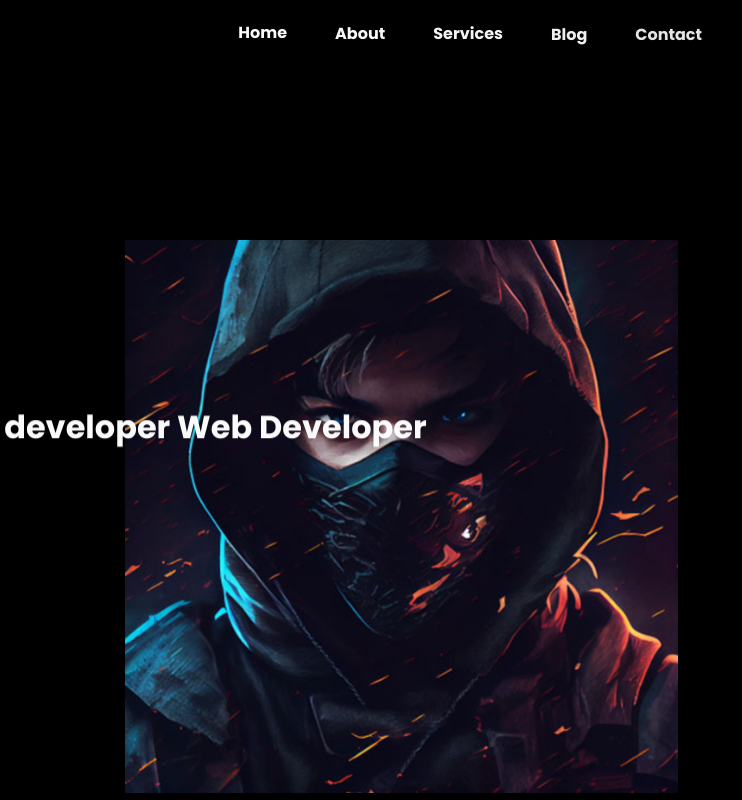
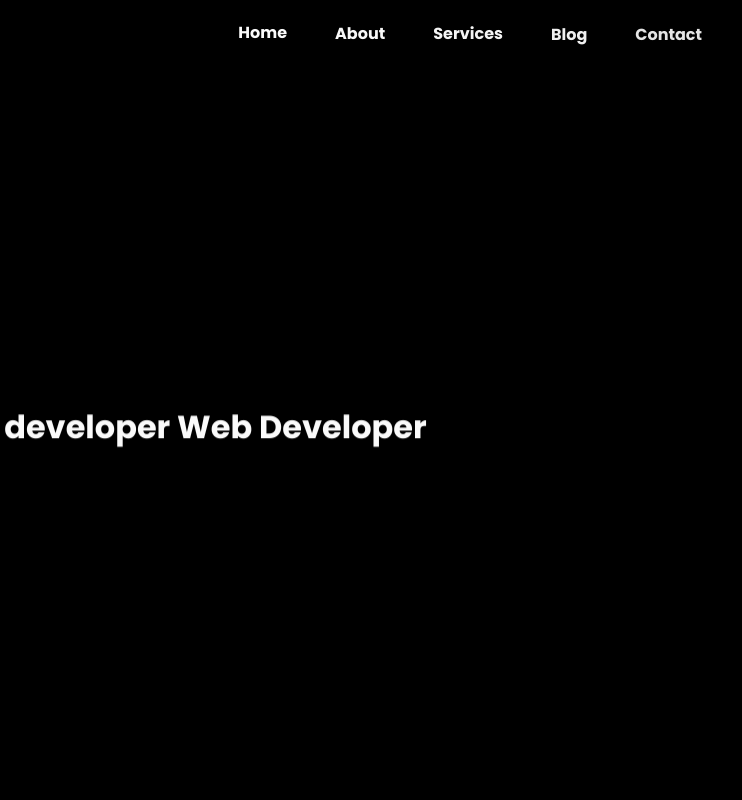
Before and after one commit to Hypixelpl/W, a plain HTML site: page index.html in a window 1280 px wide. Shown: the full height of the page, 538-1280 px from the left. Drawn offline with nearby package versions, Linux system fonts and the light colour scheme.

Commit message:
index.html

```diff
--- a/index.html
+++ b/index.html
@@ -48,9 +48,7 @@
                     </div>
                 </div>
 
-                <div class="home__img">
-                    <img src="assets/img/img.jpg" alt="">
-                </div>
+
 
                 <div class="home__social">
                     <ion-icon name="logo-facebook" class="home__social-icon"></ion-icon>
```
